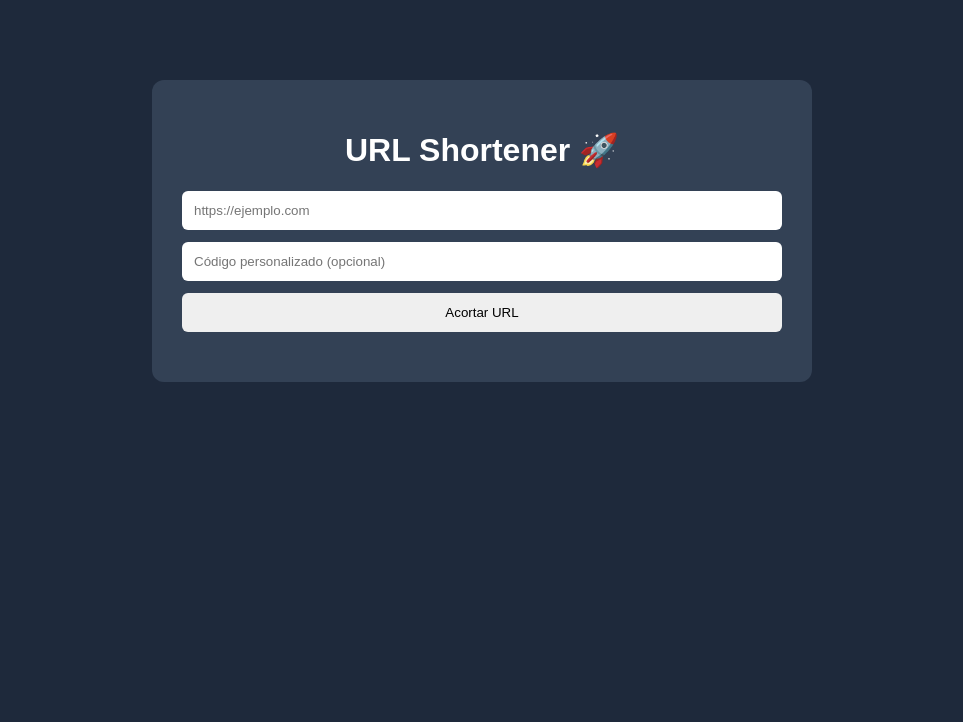
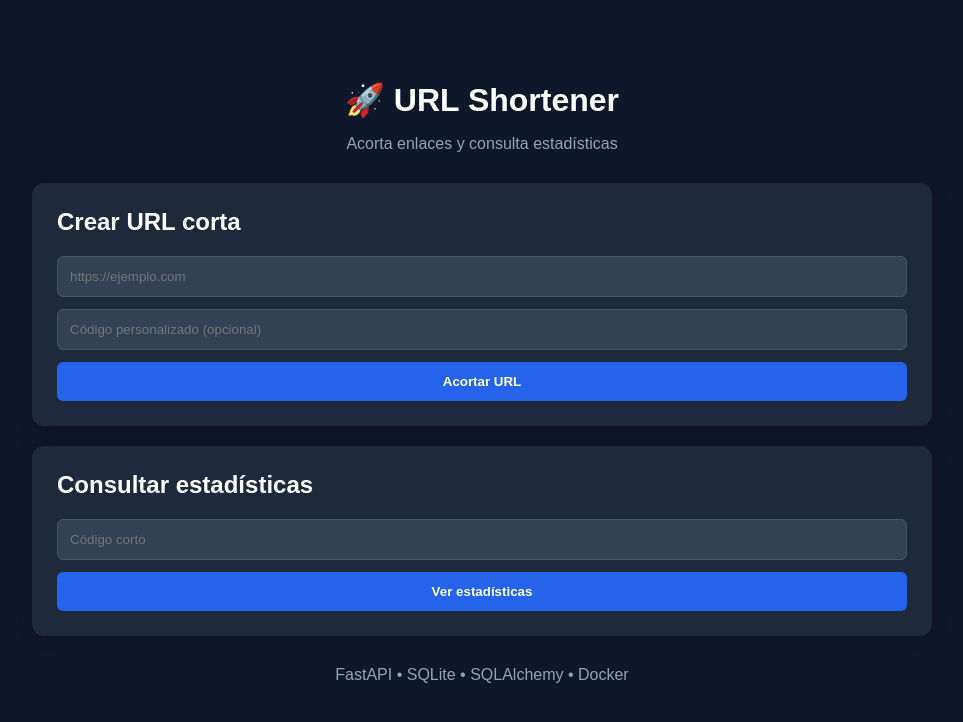
Before and after one commit to Mart1n-chamoy/url-shortener, a FastAPI app: page / in a window 1280 px wide. Shown: the top 722 px of the page, without its empty margins (158-1121 px from the left). Run offline with FastAPI, Linux system fonts and the light colour scheme.

Commit message:
nueva interfaz

```diff
--- a/app/static/app.js
+++ b/app/static/app.js
@@ -17,12 +17,87 @@ async function shortenUrl() {
 
     const data = await response.json();
 
+    if (!response.ok) {
+
+        document.getElementById("result").innerHTML = `
+            <div class="result-box">
+                ❌ ${data.detail}
+            </div>
+        `;
+
+        return;
+    }
+
+    const shortUrl =
+        `${window.location.origin}/${data.short_code}`;
+
     document.getElementById("result").innerHTML = `
-        <p>
-            URL corta:
-            <a href="/${data.short_code}">
-                ${window.location.origin}/${data.short_code}
+        <div class="result-box">
+
+            <strong>URL corta:</strong>
+
+            <br><br>
+
+            <a href="${shortUrl}" target="_blank">
+                ${shortUrl}
             </a>
-        </p>
+
+            <br><br>
+
+            <button onclick="copyUrl('${shortUrl}')">
+                Copiar URL
+            </button>
+
+        </div>
     `;
 }
+
+async function getStats() {
+
+    const code =
+        document.getElementById("stats_code").value;
+
+    const response =
+        await fetch(`/stats/${code}`);
+
+    const data = await response.json();
+
+    if (!response.ok) {
+
+        document.getElementById("stats").innerHTML = `
+            <div class="result-box">
+                ❌ Código no encontrado
+            </div>
+        `;
+
+        return;
+    }
+
+    document.getElementById("stats").innerHTML = `
+        <div class="result-box">
+
+            <p>
+                <strong>URL:</strong><br>
+                ${data.original_url}
+            </p>
+
+            <p>
+                <strong>Código:</strong>
+                ${data.short_code}
+            </p>
+
+            <p>
+                <strong>Clicks:</strong>
+                ${data.clicks}
+            </p>
+
+        </div>
+    `;
+}
+
+function copyUrl(url) {
+
+    navigator.clipboard.writeText(url);
+
+    alert("URL copiada");
+}
--- a/app/static/style.css
+++ b/app/static/style.css
@@ -1,28 +1,49 @@
 body {
+    margin: 0;
+    background: #0f172a;
+    color: white;
     font-family: Arial, sans-serif;
-    background: #1e293b;
-    color: white;
-    margin: 0;
 }
 
 .container {
-    max-width: 600px;
-    margin: 80px auto;
-    background: #334155;
-    padding: 30px;
-    border-radius: 12px;
+    max-width: 900px;
+    margin: 40px auto;
+    padding: 20px;
 }
 
-h1 {
+header {
     text-align: center;
+    margin-bottom: 30px;
+}
+
+header h1 {
+    margin-bottom: 10px;
+}
+
+header p {
+    color: #94a3b8;
+}
+
+.card {
+    background: #1e293b;
+    padding: 25px;
+    margin-bottom: 20px;
+    border-radius: 12px;
+    box-shadow: 0 0 15px rgba(0,0,0,.2);
+}
+
+.card h2 {
+    margin-top: 0;
 }
 
 input {
     width: 100%;
     padding: 12px;
     margin-bottom: 12px;
-    border: none;
+    border: 1px solid #475569;
     border-radius: 6px;
+    background: #334155;
+    color: white;
     box-sizing: border-box;
 }
 
@@ -31,10 +52,29 @@ button {
     padding: 12px;
     border: none;
     border-radius: 6px;
+    background: #2563eb;
+    color: white;
+    font-weight: bold;
     cursor: pointer;
 }
 
-#result {
-    margin-top: 20px;
-    word-break: break-all;
+button:hover {
+    background: #1d4ed8;
 }
+
+.result-box {
+    margin-top: 15px;
+    padding: 15px;
+    background: #334155;
+    border-radius: 8px;
+}
+
+a {
+    color: #60a5fa;
+}
+
+footer {
+    text-align: center;
+    color: #94a3b8;
+    margin-top: 30px;
+}
--- a/app/templates/index.html
+++ b/app/templates/index.html
@@ -1,6 +1,8 @@
 <!DOCTYPE html>
-<html>
+<html lang="es">
 <head>
+    <meta charset="UTF-8">
+    <meta name="viewport" content="width=device-width, initial-scale=1.0">
     <title>URL Shortener</title>
     <link rel="stylesheet" href="/static/style.css">
 </head>
@@ -8,7 +10,14 @@
 
 <div class="container">
 
-    <h1>URL Shortener 🚀</h1>
+    <header>
+        <h1>🚀 URL Shortener</h1>
+        <p>Acorta enlaces y consulta estadísticas</p>
+    </header>
+
+    <div class="card">
+
+        <h2>Crear URL corta</h2>
 
         <input
             type="text"
@@ -30,6 +39,32 @@
 
     </div>
 
+    <div class="card">
+
+        <h2>Consultar estadísticas</h2>
+
+        <input
+            type="text"
+            id="stats_code"
+            placeholder="Código corto"
+        >
+
+        <button onclick="getStats()">
+            Ver estadísticas
+        </button>
+
+        <div id="stats"></div>
+
+    </div>
+
+    <footer>
+        <p>
+            FastAPI • SQLite • SQLAlchemy • Docker
+        </p>
+    </footer>
+
+</div>
+
 <script src="/static/app.js"></script>
 
 </body>
```
Lines whose indentation alone changed are shown as unchanged.
